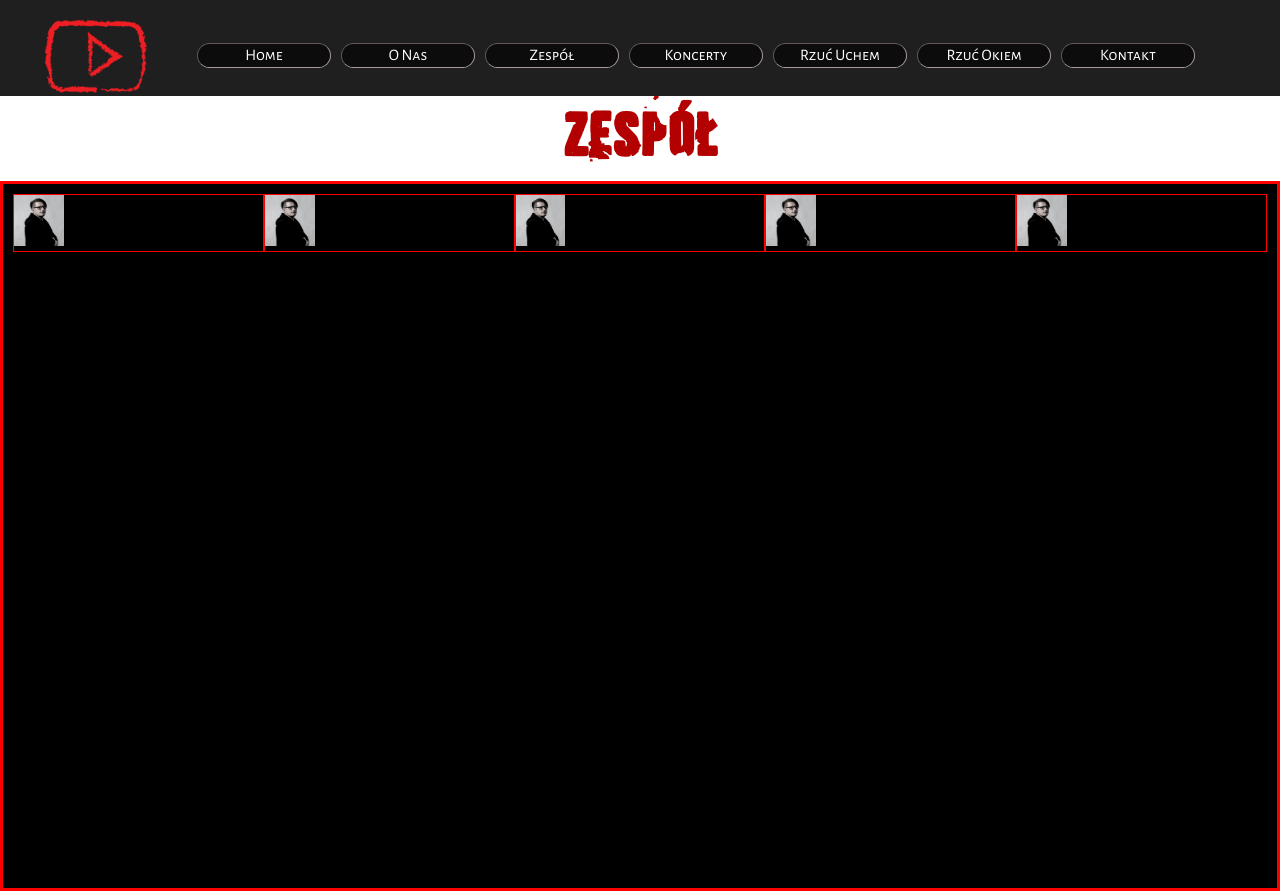
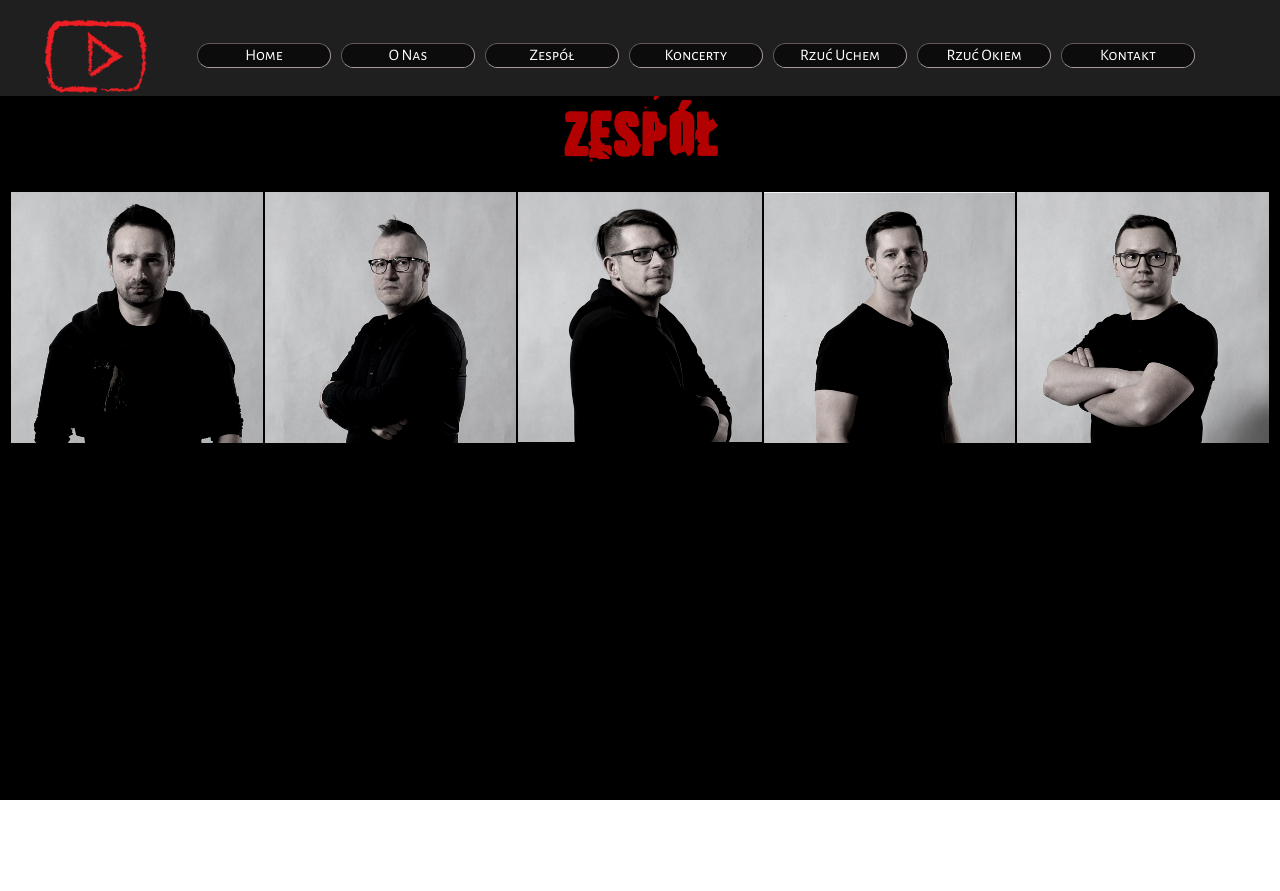
Before and after one commit to monkeymr014/webtarlo, a Vue app: page /crew in a window 1280 px wide. After the commit the page ends 800 px from the top, so only its background shows below. Built offline with nearby package versions, Linux system fonts and the light colour scheme.

Commit message:
working crew componets

```diff
--- a/src/components/DesCrew.vue
+++ b/src/components/DesCrew.vue
@@ -1,23 +1,66 @@
 <template>
-  <div class="block" >
+<div  >
   <div class="flex-container">
     <div class="flex-item">
-        <div class="item" >
+      <div class="item" @mouseover="sebaRaid = true" @mouseleave="sebaRaid = false"  >
+        <div class="parent_con" :class="{ box_active : sebaRaid }" >
+          <img class="box_media_item" alt="tarło" src="../assets/crewfoto/seba.jpg" />
+        </div>
+         <transition name="fade">
+          <div v-if="sebaRaid" class="text"     >
+            <h3>Sebastian Pokojowy</h3><p>gitara basowa</p>
+          </div>
+        </transition>
+      </div>
+    </div>
+    <div class="flex-item">
+      <div class="item" @mouseover="rafalRaid = true" @mouseleave="rafalRaid = false"  >
+          <div class="parent_con" :class="{ box_active : rafalRaid }" >
+            <img class="box_media_item" alt="tarło" src="../assets/crewfoto/rafal.jpg" />
+          </div>
+          <transition name="fade">
+            <div v-if="rafalRaid" class="text"     >
+              <h3>Rafał Wielgosz</h3><p>gitara teksty</p>
+            </div>
+          </transition>
+        </div>
+    </div>
+    <div class="flex-item">
+      <div class="item" @mouseover="wojtekRaid = true" @mouseleave="wojtekRaid = false"  >
+        <div class="parent_con" :class="{ box_active : wojtekRaid }" >
           <img class="box_media_item" alt="tarło" src="../assets/crewfoto/wojtek.jpg" />
         </div>
+         <transition name="fade">
+          <div v-if="wojtekRaid" class="text"     >
+            <h3>Veddie Hare</h3><p>wokalista gitara teksty</p>
           </div>
-   <div class="flex-item"><div class="item" >
-          <img class="box_media_item" alt="tarło" src="../assets/crewfoto/wojtek.jpg" />
-        </div></div>
-   <div class="flex-item"><div class="item" >
-          <img class="box_media_item" alt="tarło" src="../assets/crewfoto/wojtek.jpg" />
-        </div></div>
-   <div class="flex-item"><div class="item" >
-          <img class="box_media_item" alt="tarło" src="../assets/crewfoto/wojtek.jpg" />
-        </div></div>
-   <div class="flex-item"><div class="item" >
-          <img class="box_media_item" alt="tarło" src="../assets/crewfoto/wojtek.jpg" />
-        </div></div>
+        </transition>
+      </div>
+    </div>
+    <div class="flex-item">
+      <div class="item" @mouseover="bartekRaid = true" @mouseleave="bartekRaid = false"  >
+          <div class="parent_con" :class="{ box_active : bartekRaid }" >
+            <img class="box_media_item" alt="tarło" src="../assets/crewfoto/bartek.jpg" />
+          </div>
+          <transition name="fade">
+            <div v-if="bartekRaid" class="text"     >
+              <h3>Bartek Wielgosz</h3><p>gitara</p>
+            </div>
+          </transition>
+        </div>
+    </div>
+    <div class="flex-item">
+      <div class="item" @mouseover="michalRaid = true" @mouseleave="michalRaid = false"  >
+        <div class="parent_con" :class="{ box_active : michalRaid }" >
+          <img class="box_media_item" alt="tarło" src="../assets/crewfoto/michal.jpg" />
+        </div>
+         <transition name="fade">
+          <div v-if="michalRaid" class="text"     >
+            <h3>Michał Ruszkiewicz</h3><p>perkusja</p>
+          </div>
+        </transition>
+      </div>
+    </div>
   </div>
 </div>
 </template>
@@ -27,17 +70,21 @@
 
 export default {
 name: 'DesCrew',
-
+data() {
+  return {
+    wojtekRaid: false,
+    rafalRaid:  false,
+    bartekRaid: false,
+    sebaRaid:   false,
+    michalRaid: false,
+    maciejRaid: false
+    }
+  }
 }
 </script>
 
 <style scoped lang="scss">
-.block {
-  position:relative;
-  min-height:calc(100vh - 6em);
-  background:black;
-  overflow:hidden;
-}
+
 .flex-container{
 display:-webkit-flex;
 display:flex;
@@ -52,7 +99,7 @@ img {
 position: relative;
 left:0;
 height:auto;
-  width: 20%;
+width: 100%;
 margin:0;
 padding:0;
 
@@ -60,12 +107,35 @@ img {
 }
 .item {
 position: relative;
+
 width:auto;
 height:auto;
 border:solid 1px;
-  border-color:red;
+border-color:black;
 margin:0;
 padding:0;
 overflow: hidden;
+z-index:3;
+}
+.text{
+  position:absolute;
+  background:none;
+  text-align: center;
+  color:red;
+  top:50%;
+  margin:0;
+  padding:0;
+  left: 50%;
+  transform: translate(-50%, -50%);
+}
+.box_active {
+filter: blur(5px) brightness(0.6);
+}
+
+.fade-enter-active, .fade-leave-active {
+  transition: opacity .5s;
+}
+.fade-enter, .fade-leave-to /* .fade-leave-active below version 2.1.8 */ {
+  opacity: 0;
 }
 </style>
--- a/src/views/Crew.vue
+++ b/src/views/Crew.vue
@@ -4,8 +4,6 @@
     <div class="crew_box">
       <DesCrew/>
     </div>
-
-
   </div>
 
 </template>
@@ -29,9 +27,13 @@ h1 {
   top: 2%;
 
   }
-
+.block {
+position:relative;
+min-height:calc(100vh - 6em);
+background:black;
+overflow:hidden;
+}
 .crew_box {
-  border:solid red;
   margin-top:1%;
 }
 
```
Lines whose indentation alone changed are shown as unchanged.
